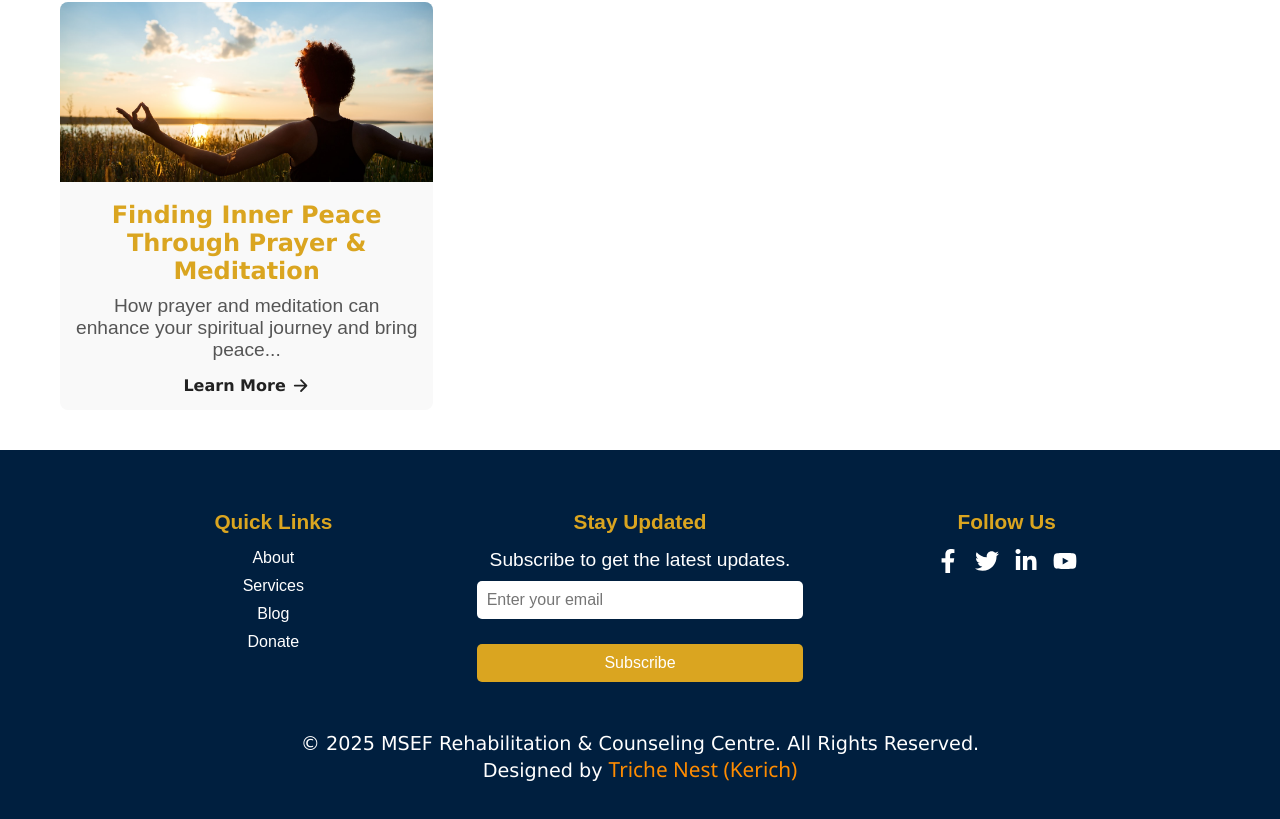
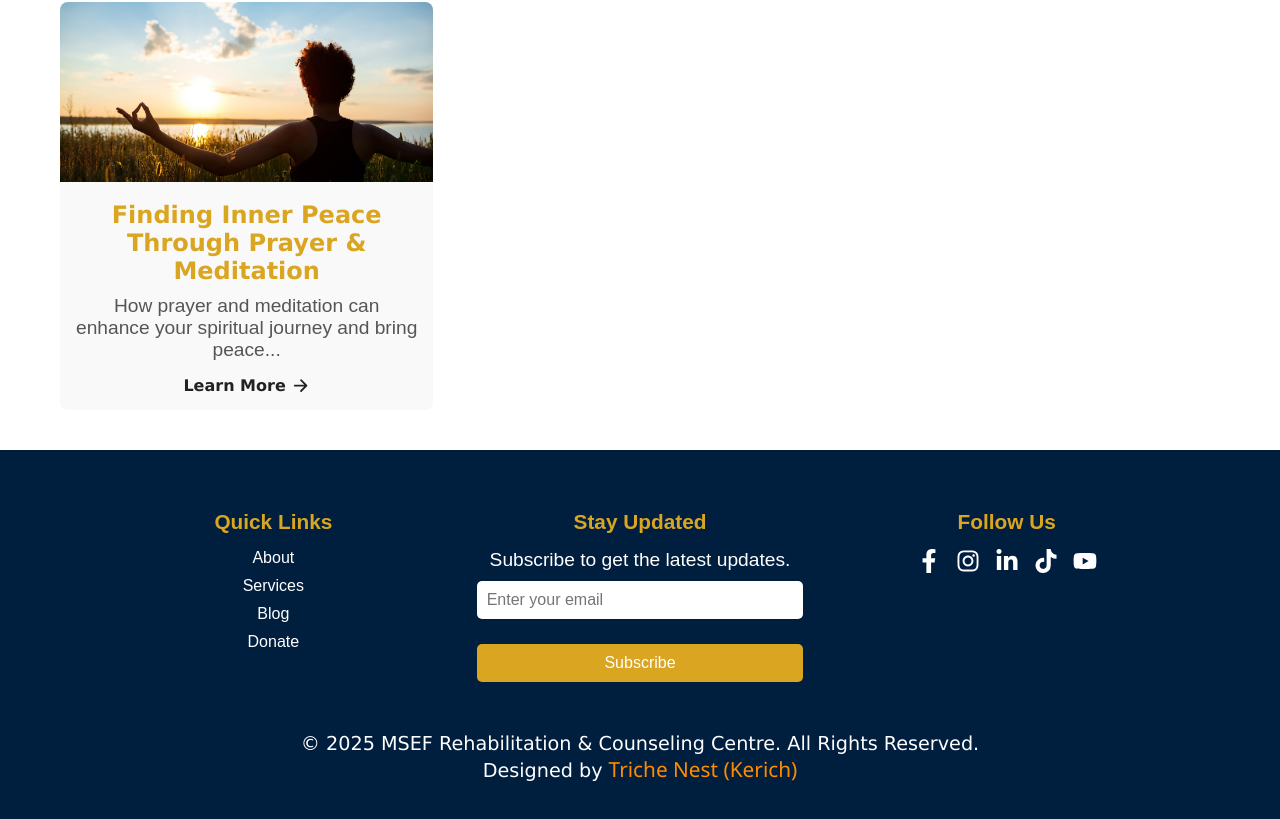
Before and after one commit to JeromeKERICH/MorningStar_Rehab, a React (Vite) app: page /blogsection in a window 1280 px wide. Shown: the part 1669-2488 px from the top of the page. Built offline with nearby package versions, Linux system fonts and the light colour scheme.

Commit message:
Social media Link updates

```diff
--- a/src/components/common/Footer.jsx
+++ b/src/components/common/Footer.jsx
@@ -1,6 +1,7 @@
 import { useState } from "react";
 import axios from "axios";
-import { FaFacebookF, FaTwitter, FaLinkedinIn, FaYoutube, FaArrowUp, FaMoon, FaSun } from "react-icons/fa";
+import { Link } from "react-router-dom";
+import { FaFacebookF, FaTwitter, FaLinkedinIn, FaYoutube, FaArrowUp, FaMoon, FaSun, FaInstagram, FaTiktok } from "react-icons/fa";
 import "./styles/Footer.css";
 
 const Footer = () => {
@@ -32,10 +33,10 @@ const Footer = () => {
         <div className="footer-section">
           <h3>Quick Links</h3>
           <ul>
-            <li><a href="/aboutus">About</a></li>
-            <li><a href="/rehabilitation">Services</a></li>
-            <li><a href="/blogsection">Blog</a></li>
-            <li><a href="/donation">Donate</a></li>
+            <li><Link to="/aboutus">About</Link></li>
+            <li><Link to="/rehabilitation">Services</Link></li>
+            <li><Link to="/blogsection">Blog</Link></li>
+            <li><Link to="/donation">Donate</Link></li>
           </ul>
         </div>
 
@@ -54,10 +55,11 @@ const Footer = () => {
         <div className="footer-section social-media">
           <h3>Follow Us</h3>
           <div className="social-icons">
-            <a href="#"><FaFacebookF /></a>
-            <a href="#"><FaTwitter /></a>
-            <a href="#"><FaLinkedinIn /></a>
-            <a href="#"><FaYoutube /></a>
+            <a href="https://facebook.com/morningstarmsef"><FaFacebookF /></a>
+            <a href="https://www.instagram.com/morningstar.foundation/"><FaInstagram /></a>
+            <a href="https://www.linkedin.com/company/morningstar-rehabilitation-counseling-centre/ "><FaLinkedinIn /></a>
+            <a href="https://www.tiktok.com/@morningstar.foundation?is_from_webapp=1&sender_device=pc"><FaTiktok/></a>
+            <a href="https://www.youtube.com/@morningstar.foundation"><FaYoutube/></a>
           </div>
         </div>
 
--- a/src/components/home/Social.jsx
+++ b/src/components/home/Social.jsx
@@ -1,5 +1,5 @@
 import React from "react";
-import { FaFacebook, FaInstagram, FaTiktok, FaYoutube } from "react-icons/fa"; // Import social icons
+import { FaFacebook, FaInstagram, FaLinkedinIn, FaTiktok, FaYoutube } from "react-icons/fa"; // Import social icons
 import "./styles/Social.css"; // Import Social styles
 
 const SocialMediaSection = () => {
@@ -33,6 +33,7 @@ const SocialMediaSection = () => {
             <a href="https://www.tiktok.com/@morningstar.foundation?is_from_webapp=1&sender_device=pc" className="btn btn-secondary">
               <FaTiktok className="icon" /> TikTok
             </a>
+            <a href="https://www.linkedin.com/company/morningstar-rehabilitation-counseling-centre/ " className="btn btn-secondary"><FaLinkedinIn/></a>
             <a href="https://www.youtube.com/@morningstar.foundation" className="btn btn-secondary">
             <FaYoutube className="icon"/> YouTube
             </a>
```
